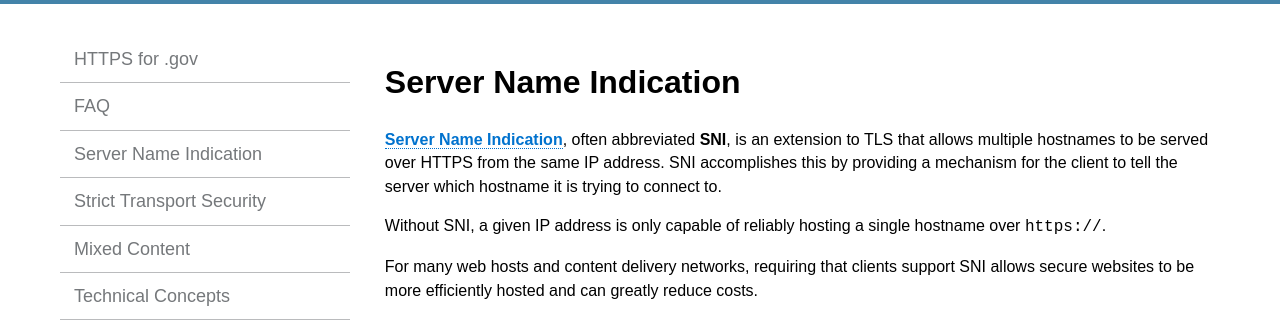
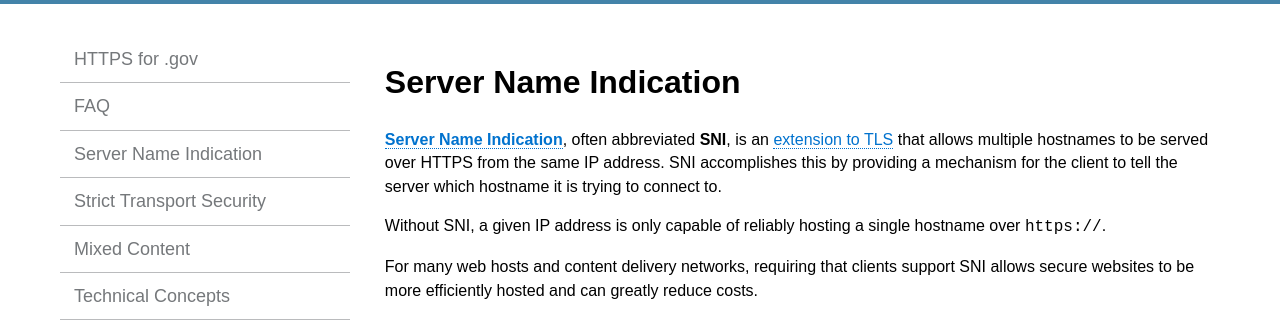
Before and after one commit to GSA/https, a Jekyll site: the page built from pages/sni.md, in a window 1280 px wide. Shown: the top 321 px of the page. Built offline with Jekyll 4.4.1, drawn with Linux system fonts in a browser that asks for light colours; Markdown is read by kramdown in place of the engine named in the settings; some of the changed lines change nothing that is shown.

Commit message:
link to rfc for sni

```diff
--- a/pages/sni.md
+++ b/pages/sni.md
@@ -4,7 +4,7 @@ title: Server Name Indication
 permalink: /sni/
 ---
 
-**[Server Name Indication]((https://en.wikipedia.org/wiki/Server_Name_Indication))**, often abbreviated **SNI**, is an extension to TLS that allows multiple hostnames to be served over HTTPS from the same IP address. SNI accomplishes this by providing a mechanism for the client to tell the server which hostname it is trying to connect to.
+**[Server Name Indication]((https://en.wikipedia.org/wiki/Server_Name_Indication))**, often abbreviated **SNI**, is an [extension to TLS](https://tools.ietf.org/html/rfc6066#page-6) that allows multiple hostnames to be served over HTTPS from the same IP address. SNI accomplishes this by providing a mechanism for the client to tell the server which hostname it is trying to connect to.
 
 Without SNI, a given IP address is only capable of reliably hosting a single hostname over `https://`.
 
```
